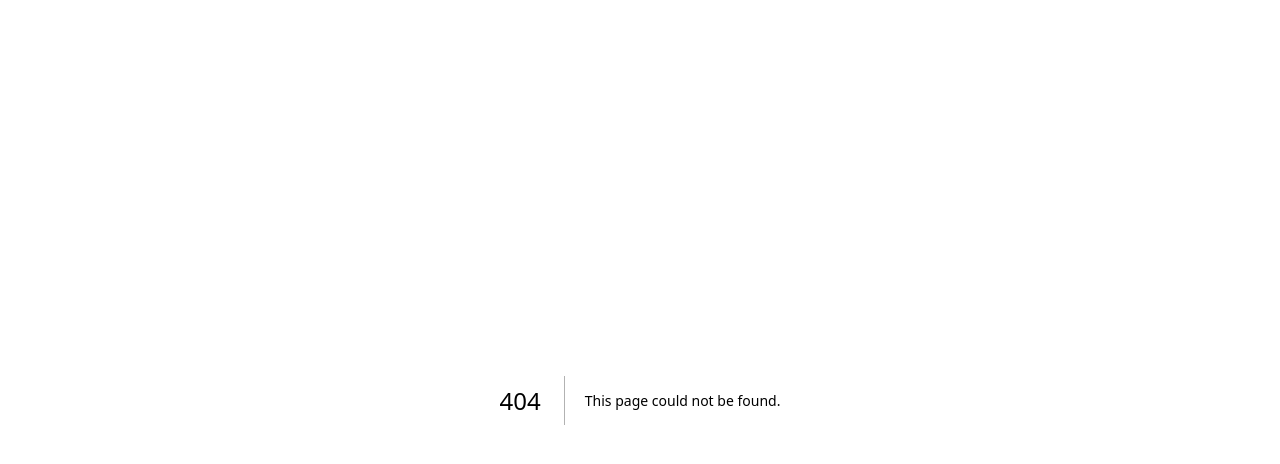
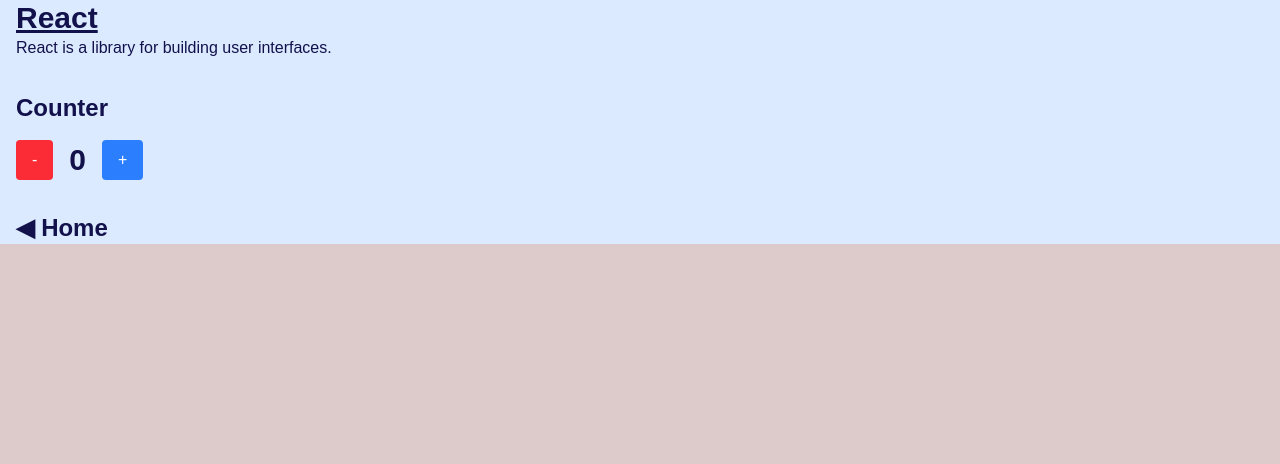
Before and after one commit to tokechan/Next.js-fundamental, a Next.js app: page /react in a window 1280 px wide. Before the commit this address had no page. Shown: the top 464 px of the page. Built offline with nearby package versions, Linux system fonts and the light colour scheme.

Commit message:
Integrate Counter component into ConditionalRendering page and remove obsolete Reacts page

```diff
--- a/app/reacts/page.tsx
+++ b/app/components/Counter.tsx
@@ -2,7 +2,7 @@
 
 import { useState } from "react";
 
-function Counter() {
+export default function Counter() {
   const [count, setCount] = useState(0);
 
   function increment() {
@@ -36,14 +36,3 @@
     </div>
   );
 }
-
-export default function Reacts() {
-  return (
-    <div className="container bg-blue-100 dark:bg-blue-900">
-      <h1 className="text-3xl font-bold underline text-foreground">Reacts</h1>
-      <p className="font-mono">Reacts is a library for building user interfaces.</p>
-
-      <Counter />
-    </div>
-  );
-}
--- a/app/conditional-rendering/page.tsx
+++ b/app/conditional-rendering/page.tsx
@@ -1,10 +1,12 @@
 import BackToHome from "../components/BackToHome";
+import Counter from "../components/Counter";
 
 export default function ConditionalRendering() {
   return (
     <div className="container">
       <h1 className="text-3xl font-bold my-8">Conditional Rendering</h1>
       <p>ここに学習内容を書いていきます。</p>
+      <Counter />
       <BackToHome />
     </div>
   );
--- /dev/null
+++ b/app/react/page.tsx
@@ -0,0 +1,14 @@
+import Counter from "../components/Counter";
+import BackToHome from "../components/BackToHome";
+
+export default function Reacts() {
+  return (
+    <div className="container bg-blue-100 dark:bg-blue-900">
+      <h1 className="text-3xl font-bold underline text-foreground">React</h1>
+      <p className="font-mono">React is a library for building user interfaces.</p>
+
+      <Counter />
+      <BackToHome />
+    </div>
+  );
+}
```
